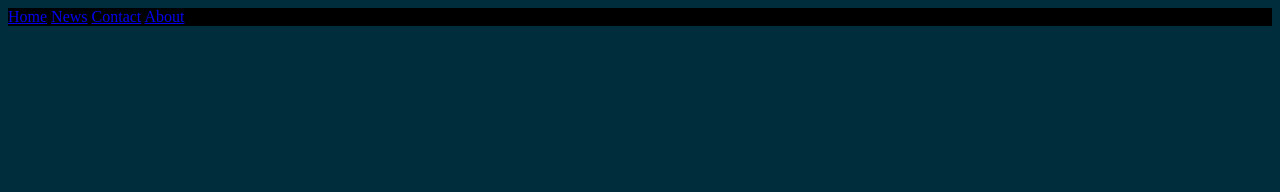
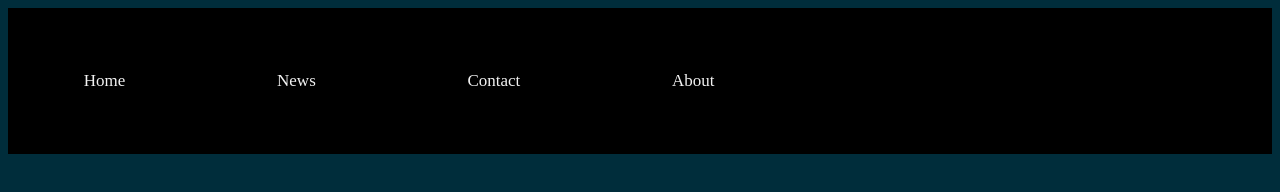
Before and after one commit to CBarrettGitHub/cbarrettgithub.github.io, a plain HTML site: page index.html in a window 1280 px wide. Drawn offline with Linux system fonts and the light colour scheme.

Commit message:
Update main.css

```diff
--- a/main.css
+++ b/main.css
@@ -6,3 +6,12 @@ body {
   background-color: #000000;
   overflow: hidden;
 }
+
+.topnav a {
+  float: left;
+  color: #f2f2f2;
+  text-align: center;
+  padding: 5% 6%;
+  text-decoration: none;
+  font-size: 17px;
+}
```
